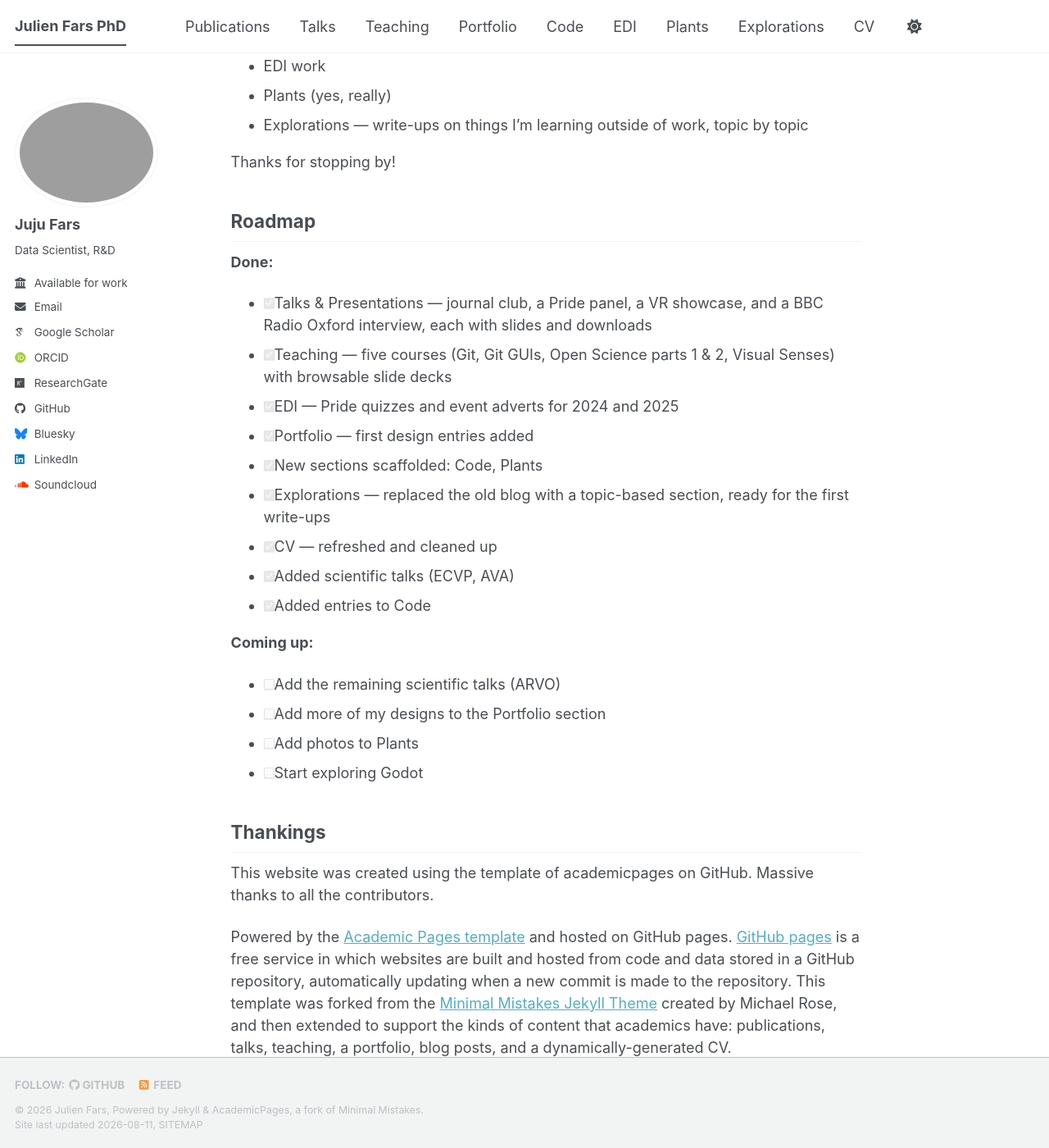
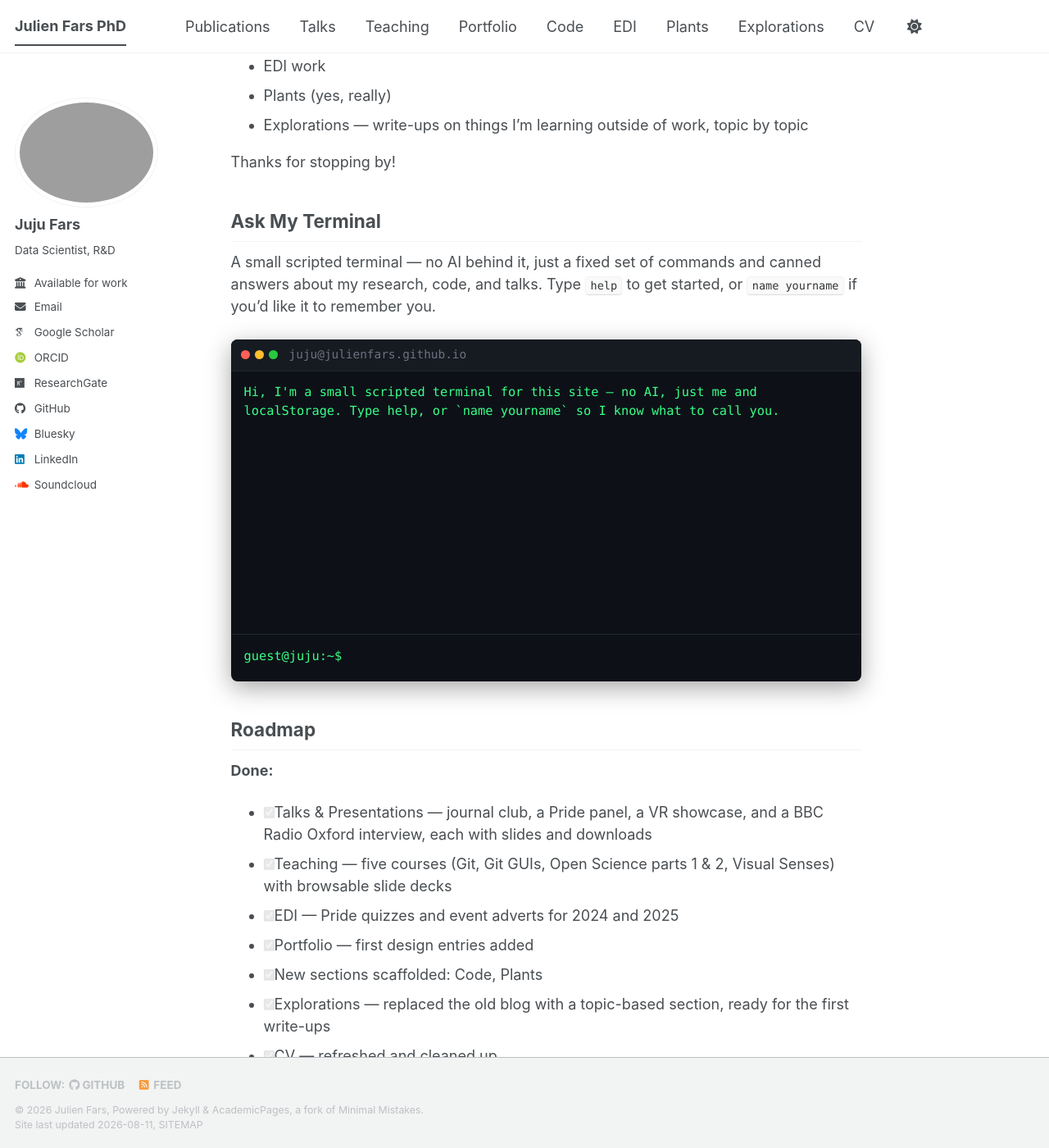
Before and after one commit to julienfars/julienfars, a Jekyll site: the page built from _pages/about.md, in a window 1280 px wide and 1400 px high, scrolled down 650 px. Shown: the whole window at 82% size. Built offline with Jekyll 4.4.1, drawn with Linux system fonts in a browser that asks for light colours; some web fonts are replaced; a script bundle is joined from its source files by our own code; library files that are not in the unit come from our copies; part of the change alters nothing that is shown.

Commit message:
the fab terminal

```diff
--- /dev/null
+++ b/_includes/terminal.html
@@ -0,0 +1,339 @@
+{% include base_path %}
+
+<div class="jf-term" id="jf-term">
+  <div class="jf-term__bar">
+    <span class="jf-term__dot jf-term__dot--r"></span>
+    <span class="jf-term__dot jf-term__dot--y"></span>
+    <span class="jf-term__dot jf-term__dot--g"></span>
+    <span class="jf-term__title">juju@julienfars.github.io</span>
+  </div>
+  <div class="jf-term__body" id="jf-term-body" tabindex="-1"></div>
+  <div class="jf-term__inputline">
+    <span class="jf-term__prompt" id="jf-term-prompt">guest@juju:~$</span>
+    <input type="text" class="jf-term__input" id="jf-term-input" autocomplete="off" autocapitalize="off" spellcheck="false" aria-label="Terminal input">
+  </div>
+</div>
+
+<style>
+  .jf-term {
+    --jf-bg: #0d1117;
+    --jf-fg: #39ff88;
+    --jf-dim: #6b7280;
+    --jf-accent: #39ff88;
+    font-family: "SFMono-Regular", Consolas, "Liberation Mono", Menlo, monospace;
+    background: var(--jf-bg);
+    border-radius: 8px;
+    box-shadow: 0 8px 30px rgba(0,0,0,0.35);
+    overflow: hidden;
+    margin: 1.5em 0;
+    max-width: 100%;
+  }
+  .jf-term__bar {
+    display: flex;
+    align-items: center;
+    gap: 6px;
+    padding: 8px 12px;
+    background: #161b22;
+    border-bottom: 1px solid #21262d;
+  }
+  .jf-term__dot { width: 11px; height: 11px; border-radius: 50%; display: inline-block; }
+  .jf-term__dot--r { background: #ff5f56; }
+  .jf-term__dot--y { background: #ffbd2e; }
+  .jf-term__dot--g { background: #27c93f; }
+  .jf-term__title {
+    margin-left: 8px;
+    color: var(--jf-dim);
+    font-size: 0.8em;
+  }
+  .jf-term__body {
+    height: 320px;
+    overflow-y: auto;
+    padding: 14px 16px;
+    color: var(--jf-fg);
+    font-size: 0.85em;
+    line-height: 1.55;
+    white-space: pre-wrap;
+    word-break: break-word;
+  }
+  .jf-term__body a { color: var(--jf-accent); text-decoration: underline; }
+  .jf-term__line-cmd { color: #e6edf3; }
+  .jf-term__line-cmd::before { content: "$ "; color: var(--jf-accent); }
+  .jf-term__dim { color: var(--jf-dim); }
+  .jf-term__inputline {
+    display: flex;
+    align-items: center;
+    gap: 8px;
+    padding: 10px 16px 14px;
+    border-top: 1px solid #21262d;
+  }
+  .jf-term__prompt { color: var(--jf-accent); font-size: 0.85em; white-space: nowrap; }
+  .jf-term__input {
+    flex: 1;
+    background: transparent;
+    border: none;
+    outline: none;
+    color: #e6edf3;
+    font-family: inherit;
+    font-size: 0.85em;
+  }
+  .jf-term__body::-webkit-scrollbar { width: 8px; }
+  .jf-term__body::-webkit-scrollbar-thumb { background: #30363d; border-radius: 4px; }
+</style>
+
+<script>
+(function () {
+  var basePath = "{{ base_path }}";
+  var root = document.getElementById("jf-term");
+  if (!root) return;
+  var body = document.getElementById("jf-term-body");
+  var input = document.getElementById("jf-term-input");
+  var promptEl = document.getElementById("jf-term-prompt");
+
+  var STORE_NAME = "jf_term_name";
+  var STORE_VISITS = "jf_term_visits";
+  var STORE_THEME = "jf_term_accent";
+
+  var THEMES = {
+    green: "#39ff88",
+    amber: "#ffb347",
+    blue: "#58a6ff",
+    pink: "#ff79c6"
+  };
+
+  function escapeHTML(str) {
+    var div = document.createElement("div");
+    div.textContent = str;
+    return div.innerHTML;
+  }
+
+  function getName() {
+    return localStorage.getItem(STORE_NAME) || "";
+  }
+
+  function setName(name) {
+    localStorage.setItem(STORE_NAME, name);
+    promptEl.textContent = name.toLowerCase().replace(/\s+/g, "-") + "@juju:~$";
+  }
+
+  function applyTheme(name) {
+    var color = THEMES[name];
+    if (!color) return false;
+    root.style.setProperty("--jf-fg", color);
+    root.style.setProperty("--jf-accent", color);
+    localStorage.setItem(STORE_THEME, name);
+    return true;
+  }
+
+  function bumpVisits() {
+    var n = parseInt(localStorage.getItem(STORE_VISITS) || "0", 10) + 1;
+    localStorage.setItem(STORE_VISITS, n);
+    return n;
+  }
+
+  function print(html, opts) {
+    opts = opts || {};
+    var line = document.createElement("div");
+    line.className = opts.cls || "";
+    line.innerHTML = html;
+    body.appendChild(line);
+    body.scrollTop = body.scrollHeight;
+  }
+
+  function printCmd(raw) {
+    print(escapeHTML(raw), { cls: "jf-term__line-cmd" });
+  }
+
+  function printDim(text) {
+    print(escapeHTML(text), { cls: "jf-term__dim" });
+  }
+
+  function link(href, text) {
+    var abs = href.indexOf("http") === 0 || href.indexOf("mailto:") === 0 ? href : basePath + href;
+    return '<a href="' + abs + '" target="_blank" rel="noopener">' + text + "</a>";
+  }
+
+  var COMMANDS = {};
+
+  COMMANDS.help = function () {
+    return [
+      "Available commands:",
+      "  about, research, code, talks, publications, teaching, edi, plants, cv, contact",
+      "  name &lt;yourname&gt;   — tell me what to call you",
+      "  theme &lt;green|amber|blue|pink&gt;  — change the accent colour",
+      "  clear             — clear the screen",
+      "",
+      "Or just ask me something in plain English, e.g. \"what do you research?\" or \"are you available for hire?\""
+    ].join("\n");
+  };
+
+  COMMANDS.about = COMMANDS.whoami = function () {
+    return [
+      "Julien Fars (goes by Juju in research contexts) — Data Scientist / vision scientist, currently available for work.",
+      "PhD in vision science (temporal contrast sensitivity in retinal disease), now working on amblyopia treatment and neuroimaging at the University of Oxford.",
+      "This whole site is basically an interactive CV — try `research`, `code`, or `talks`."
+    ].join("\n");
+  };
+
+  COMMANDS.research = function () {
+    return [
+      "Main research threads:",
+      "  • Amblyopia ('lazy eye') — VR-based dichoptic training + fMRI/MRS to study GABAergic disinhibition in visual cortex",
+      "  • Chromatic discrimination — how response-window duration affects colour thresholds in older observers",
+      "  • Temporal contrast sensitivity — photoreceptor-isolating (silent substitution) stimuli in healthy vision and retinal disease (Stargardt disease)",
+      "See " + link("/publications/", "publications") + " and " + link("/code/", "code") + " for the papers and the pipelines behind them."
+    ].join("\n");
+  };
+
+  COMMANDS.code = COMMANDS.projects = function () {
+    return [
+      "Code projects, one per GitHub repo, each with badges linking back live:",
+      "  • tCSF (Light4SightNG) — C# silent-substitution stimulator",
+      "  • Stargardt_paper_2021 — R analysis for the Stargardt disease paper",
+      "  • CCT_Chromatic_measurements — R, chromatic discrimination study",
+      "  • mrs_amblyopia_analysis — Python/Bash MRS pipeline",
+      "  • lazy_eye_VR_training — C#/Unity VR amblyopia training app",
+      "  • visual_tests_amblyopia — MATLAB/Psychtoolbox test battery",
+      "Full list, with a language filter: " + link("/code/", "/code/")
+    ].join("\n");
+  };
+
+  COMMANDS.talks = function () {
+    return [
+      "Some highlights: ECVP 2021 (chromatic discrimination poster), AVA Christmas Meetings 2022 & 2025, a BBC Radio Oxford interview, an Oxford Pride panel, and an Optica/OSA data blitz.",
+      "Full list: " + link("/talks/", "/talks/")
+    ].join("\n");
+  };
+
+  COMMANDS.publications = function () {
+    return "Peer-reviewed papers on chromatic discrimination, temporal contrast sensitivity, and retinal disease: " + link("/publications/", "/publications/");
+  };
+
+  COMMANDS.teaching = function () {
+    return "Courses taught: Git, Git GUIs, Open Science (parts 1 & 2), and Visual Senses. Slides here: " + link("/teaching/", "/teaching/");
+  };
+
+  COMMANDS.edi = function () {
+    return "EDI work includes chairing a Pride Month panel on LGBTQ+ health research, and Pride quizzes/event materials: " + link("/edi/", "/edi/");
+  };
+
+  COMMANDS.plants = function () {
+    return "Yes, really — a small collection of plant photos and notes: " + link("/plants/", "/plants/") + " 🌱";
+  };
+
+  COMMANDS.cv = function () {
+    return "Full CV: " + link("/cv/", "/cv/");
+  };
+
+  COMMANDS.contact = function () {
+    return [
+      "Email: " + link("mailto:julienfars@gmail.com", "julienfars@gmail.com"),
+      "GitHub: " + link("https://github.com/julienfars", "github.com/julienfars"),
+      "LinkedIn: " + link("https://www.linkedin.com/in/julien-fars/", "linkedin.com/in/julien-fars"),
+      "Google Scholar: " + link("https://scholar.google.com/citations?user=NkSLVCkAAAAJ&hl=en", "scholar profile")
+    ].join("\n");
+  };
+
+  COMMANDS.clear = function () {
+    body.innerHTML = "";
+    return null;
+  };
+
+  COMMANDS.sudo = function () {
+    return "Nice try. This terminal runs on good faith and localStorage, not root access.";
+  };
+
+  COMMANDS.coffee = function () {
+    return "☕ Error 418: I'm a teapot. But yes, always up for a coffee chat.";
+  };
+
+  var FAQ = [
+    { kw: ["hire", "available", "job", "recruit", "work with", "opportunit"], a: "Yes — currently available for work. Best way in is `contact`, or email directly." },
+    { kw: ["amblyopia", "lazy eye"], a: "Amblyopia work: VR-based dichoptic training paired with fMRI/MRS to see whether perceptual training reduces GABAergic inhibition in visual cortex. Try `code` for the repos, or `talks` for the AVA 2025 talk on it." },
+    { kw: ["gaba", "mrs", "spectroscopy"], a: "The MRS pipeline measures GABA concentration in early visual cortex before/after amblyopia training — see the `mrs_amblyopia_analysis` repo (`code` command)." },
+    { kw: ["colour", "color", "chromatic"], a: "Chromatic discrimination research looks at how response-window duration affects colour thresholds, especially in older observers — published in Scientific Reports. Try `research` or `code`." },
+    { kw: ["stargardt"], a: "Stargardt disease study compared cone- and rod-driven temporal contrast sensitivity in patients vs healthy controls, looking for a functional biomarker. See `code` for the analysis repo." },
+    { kw: ["vr", "virtual reality", "oculus", "quest"], a: "There's a Unity/C# app for the Meta Quest 2 that delivers the dichoptic amblyopia training — see `code`." },
+    { kw: ["phd", "doctorate", "erlangen"], a: "PhD (Dr. rer. biol. hum) from Friedrich-Alexander-Universität Erlangen-Nürnberg, on temporal contrast sensitivity in retinal disease, before moving to Oxford." },
+    { kw: ["oxford", "location", "where"], a: "Based in Oxford, UK, working within Oxford's neuroscience/neuroimaging departments." },
+    { kw: ["plant", "garden"], a: "Yes, there's a whole `plants` section. Type `plants`." },
+    { kw: ["pride", "lgbt", "edi", "diversity"], a: "Chaired an Oxford Pride Month panel on LGBTQ+ health research, plus EDI event materials — type `edi`." },
+    { kw: ["hello", "hi", "hey", "yo"], a: "Hey! Type `help` to see what I can do, or ask me about the research." }
+  ];
+
+  function matchFAQ(text) {
+    var lower = text.toLowerCase();
+    for (var i = 0; i < FAQ.length; i++) {
+      for (var j = 0; j < FAQ[i].kw.length; j++) {
+        if (lower.indexOf(FAQ[i].kw[j]) !== -1) return FAQ[i].a;
+      }
+    }
+    return null;
+  }
+
+  function greet() {
+    var name = getName();
+    var visits = bumpVisits();
+    var savedTheme = localStorage.getItem(STORE_THEME);
+    if (savedTheme) applyTheme(savedTheme);
+    if (name) {
+      promptEl.textContent = name.toLowerCase().replace(/\s+/g, "-") + "@juju:~$";
+      print("Welcome back" + (visits > 1 ? " (visit #" + visits + ")" : "") + ", " + escapeHTML(name) + ". Type <code>help</code> to see what's around.");
+    } else {
+      print("Hi, I'm a small scripted terminal for this site — no AI, just me and localStorage. Type <code>help</code>, or `name yourname` so I know what to call you.");
+    }
+  }
+
+  function handle(raw) {
+    var trimmed = raw.trim();
+    if (!trimmed) return;
+    printCmd(trimmed);
+
+    var parts = trimmed.split(/\s+/);
+    var cmd = parts[0].toLowerCase();
+    var rest = parts.slice(1).join(" ");
+
+    if (cmd === "name" && rest) {
+      setName(rest);
+      print("Got it — I'll call you " + escapeHTML(rest) + ".");
+      return;
+    }
+
+    if (cmd === "theme" && rest) {
+      if (applyTheme(rest.toLowerCase())) {
+        print("Accent set to " + escapeHTML(rest.toLowerCase()) + ".");
+      } else {
+        printDim("Unknown theme. Try: green, amber, blue, pink.");
+      }
+      return;
+    }
+
+    if (COMMANDS[cmd]) {
+      var out = COMMANDS[cmd]();
+      if (out) print(out);
+      return;
+    }
+
+    var faqAnswer = matchFAQ(trimmed);
+    if (faqAnswer) {
+      print(faqAnswer);
+      return;
+    }
+
+    printDim("Not a command I know. Type `help`, or ask about the research, code, or how to get in touch.");
+  }
+
+  input.addEventListener("keydown", function (e) {
+    if (e.key === "Enter") {
+      var val = input.value;
+      input.value = "";
+      handle(val);
+    }
+  });
+
+  root.addEventListener("click", function () {
+    input.focus();
+  });
+
+  greet();
+})();
+</script>
--- a/_pages/about.md
+++ b/_pages/about.md
@@ -30,6 +30,12 @@ Here you'll find:
 
 Thanks for stopping by!
 
+## Ask My Terminal
+
+A small scripted terminal — no AI behind it, just a fixed set of commands and canned answers about my research, code, and talks. Type `help` to get started, or `name yourname` if you'd like it to remember you.
+
+{% include terminal.html %}
+
 ## Roadmap
 
 **Done:**
```
